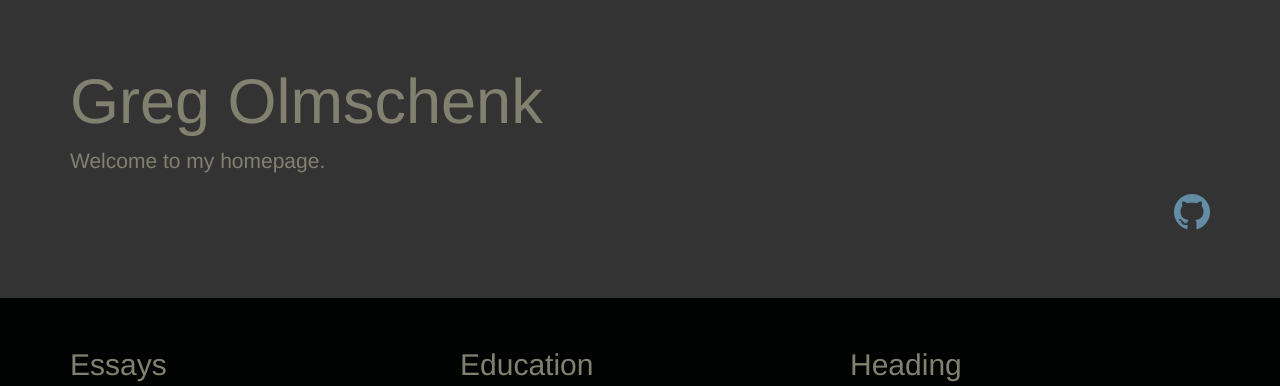
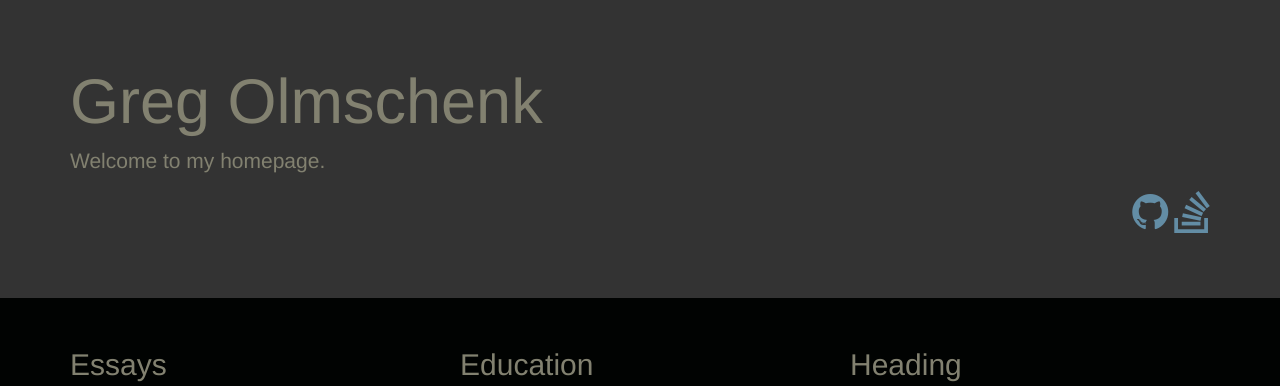
Before and after one commit to golmschenk/homepage_OLD, a Python web app: template templates/landing.html in a window 1280 px wide. Shown: the part 51-437 px from the top of the page. Run offline with Jinja, Linux system fonts and the light colour scheme; the template is opened without the code that fills it, so the values that code supplies are empty; some libraries are stand-ins or nearby versions.

Commit message:
Add Stackoverflow icon

```diff
--- a/templates/landing.html
+++ b/templates/landing.html
@@ -8,7 +8,7 @@
 
             <p>Welcome to my homepage.</p>
 
-            <p class="text-right"><a href="https://github.com/golmschenk"><i class="fa fa-github fa-2x"></i></a></p>
+            <p class="text-right"><a href="https://github.com/golmschenk"><i class="fa fa-github fa-2x"></i></a> <a href="https://stackoverflow.com/users/1191087/golmschenk"><i class="fa fa-stack-overflow fa-2x"></i></a></p>
         </div>
     </div>
 
```
